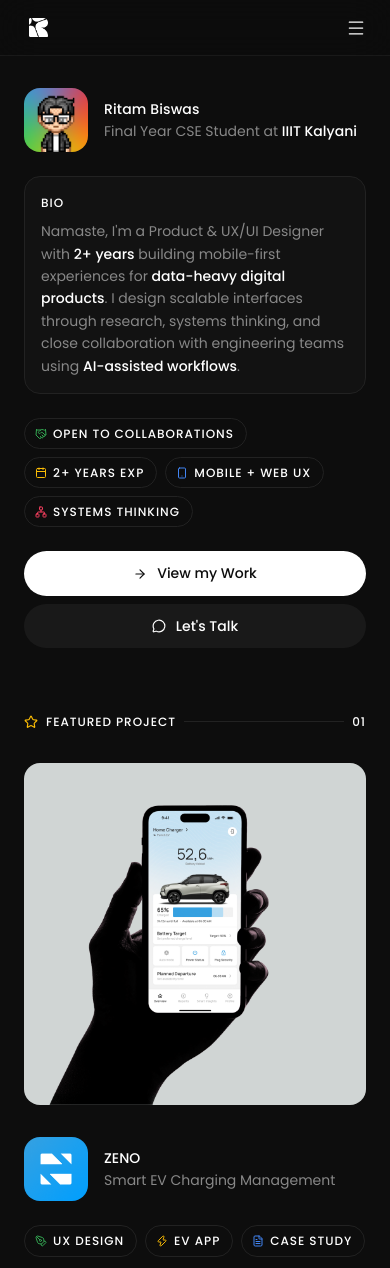
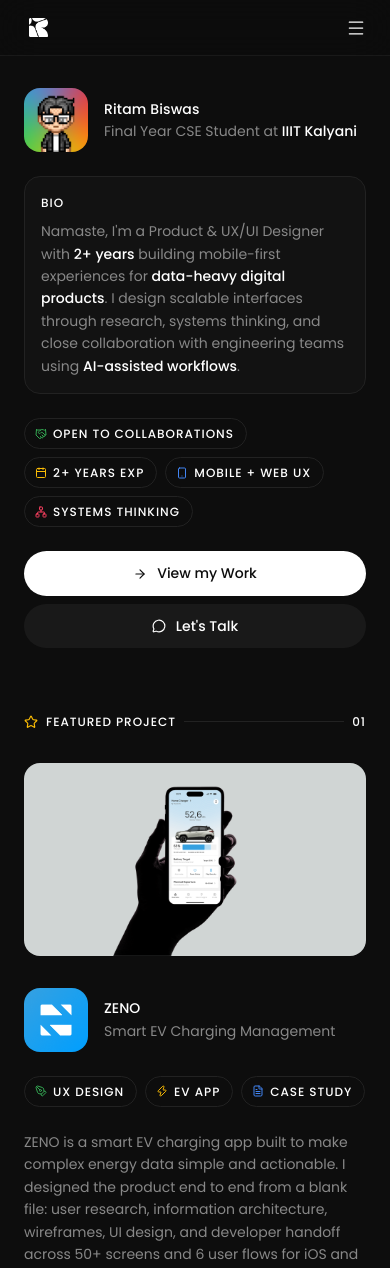
Before and after one commit to RITAMBISWAS404/PORTFOLIO-2026, a Next.js app: page / in a window 390 px wide. Shown: the top 1268 px of the page. Built offline with nearby package versions, Linux system fonts and the light colour scheme.

Commit message:
Fix feature image mapping: correct PC and mobile versions

```diff
--- a/sections/FeaturedProject.tsx
+++ b/sections/FeaturedProject.tsx
@@ -29,9 +29,9 @@ export default function FeaturedProject() {
         <div style={{ borderRadius: 16, overflow: "hidden", width: "100%" }}>
           {/* Mobile: square image | Desktop: 16:9 image */}
           <picture>
-            <source media="(min-width: 768px)" srcSet="/images/FEATURE PC.png" />
+            <source media="(min-width: 768px)" srcSet="/images/FEATURE PHONE.png" />
             <img
-              src="/images/FEATURE PHONE.png"
+              src="/images/FEATURE PC.png"
               alt="ZENO App"
               style={{ width: "100%", display: "block", objectFit: "cover" }}
             />
```
